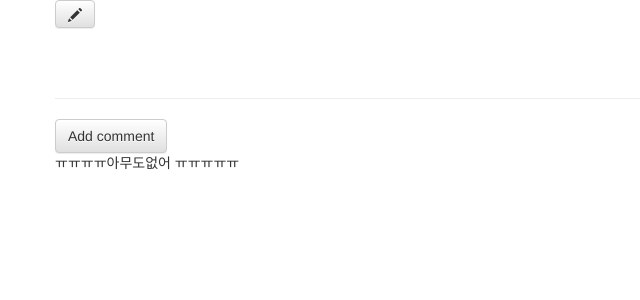
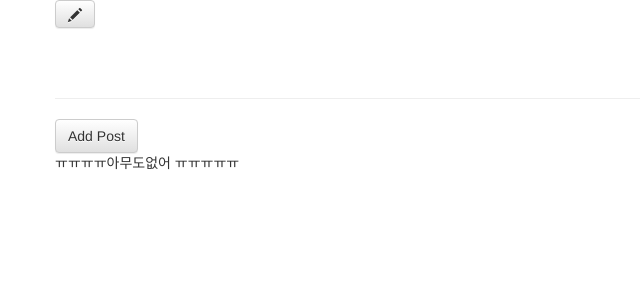
Before and after one commit to krista2811/my-first-blog, a Django app: template blog/templates/blog/post_detail.html in a window 1280 px wide. Shown: the part 123-423 px from the top of the page, without its empty margins (0-640 px from the left). Run offline with Django 3.2, Linux system fonts and the light colour scheme; the template is opened without the code that fills it, so the values that code supplies are empty; some libraries are stand-ins or nearby versions.

Commit message:
to do merge

```diff
--- a/blog/templates/blog/post_detail.html
+++ b/blog/templates/blog/post_detail.html
@@ -12,7 +12,7 @@
 		<p>{{ post.text|linebreaksbr }}</p>
 	</div>
 	<hr>
-<a class="btn btn-default" href="{% url 'add_comment_to_post' pk=post.pk %}">Add comment</a>
+<a class="btn btn-default" href="{% url 'add_comment_to_post' pk=post.pk %}">Add Post</a>
 {% for comment in post.comments.all %}
 {% if user.is_authenticated %}
     <div class="comment">
--- a/blog/templates/blog/post_edit.html
+++ b/blog/templates/blog/post_edit.html
@@ -1,7 +1,7 @@
 {% extends 'blog/base.html' %}
 
 {% block content %}
-	<h1>New Post</h1>
+	<h1>New Study</h1>
 	<form method="POST" class="post-form">{% csrf_token %}
 		{{form.as_p}}
 		<button type="submit" class="save btn btn-default">Save</button>
```
